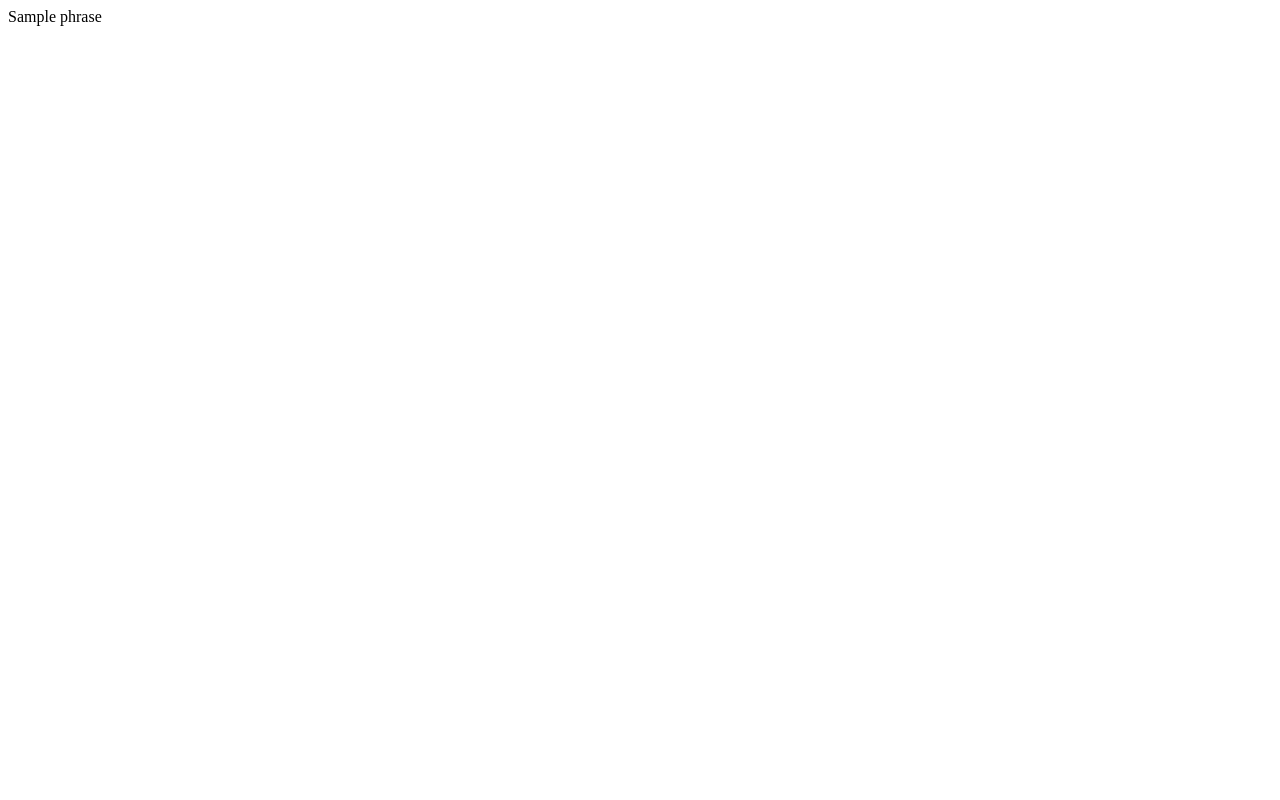
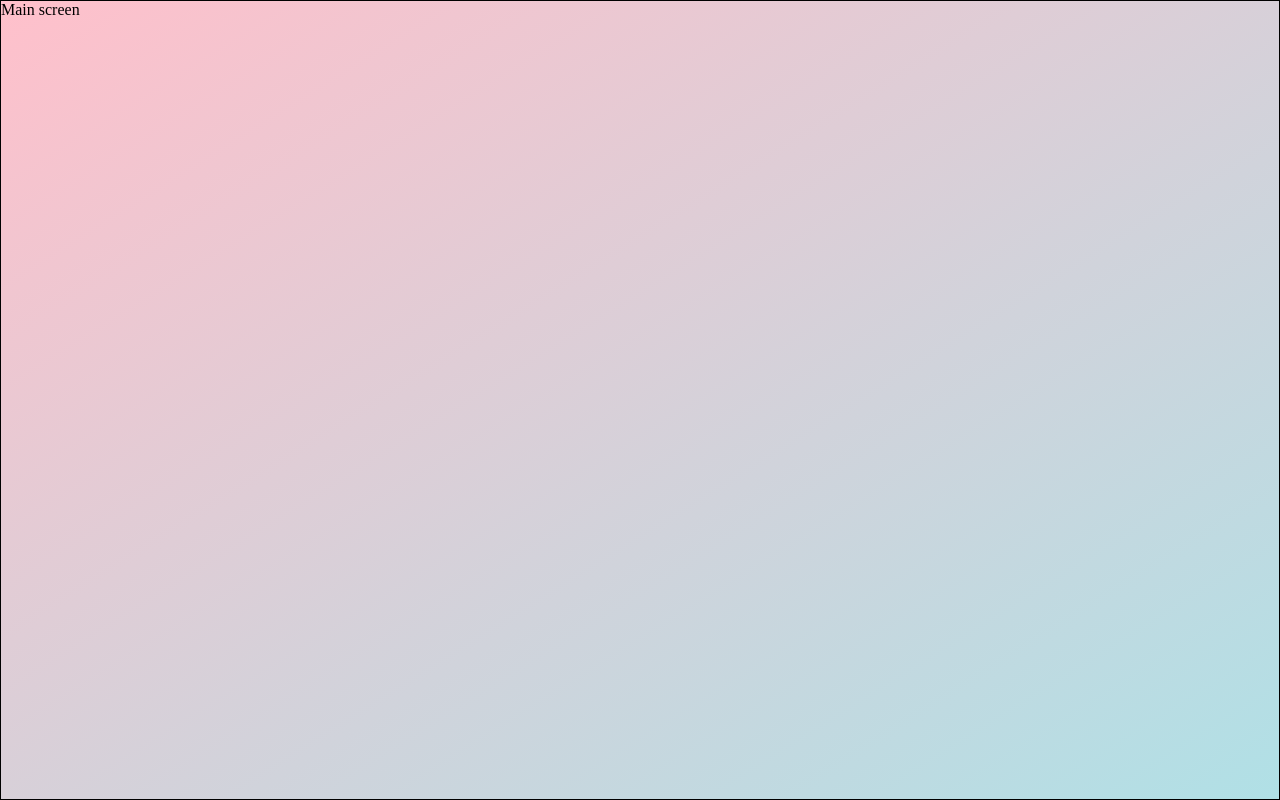
Before and after one commit to solarlime/chest-of-notes, a website built with webpack: page src/index.html in a window 1280 px wide. Built offline with nearby package versions, Linux system fonts and the light colour scheme.

Commit message:
Added screens & some styles for them (with resizing)

```diff
--- a/src/css/style.css
+++ b/src/css/style.css
@@ -0,0 +1,29 @@
+:root {
+    --font: "Inter", Arial, sans-serif;
+    --height: calc(var(--vh, 1vh) * 100);
+}
+
+body {
+    height: 100vh;
+    height: var(--height);
+    padding: 0;
+    margin: 0;
+    background: linear-gradient(to top left, powderblue, pink);
+}
+
+.app {
+    display: flex;
+    height: 100%;
+    overflow-x: auto;
+    scroll-snap-type: x mandatory;
+}
+
+.app-screen {
+    min-width: 100%;
+    width: 100%;
+    height: 100%;
+    box-sizing: border-box;
+    border: 1px black solid;
+    scroll-snap-align: start;
+    scroll-snap-stop: always;
+}
--- a/src/index.html
+++ b/src/index.html
@@ -8,6 +8,10 @@
     <title>Chest of notes</title>
 </head>
 <body>
-    Sample phrase
+    <main class="app">
+        <article class="app-screen add">Add screen</article>
+        <article class="app-screen main">Main screen</article>
+        <article class="app-screen notes">Notes screen</article>
+    </main>
 </body>
 </html>
--- a/src/js/app.js
+++ b/src/js/app.js
@@ -1,5 +1,17 @@
 export default class App {
   static init() {
+    /**
+     * A listener for resizing. Works good for mobiles
+     */
+    window.addEventListener('resize', () => {
+      const vh = window.innerHeight * 0.01;
+      document.documentElement.style.setProperty('--vh', `${vh}px`);
+    });
+    window.dispatchEvent(new Event('resize'));
+
+    const main = document.querySelector('.main');
+    main.scrollIntoView();
+
     console.log('init');
   }
 }
```
